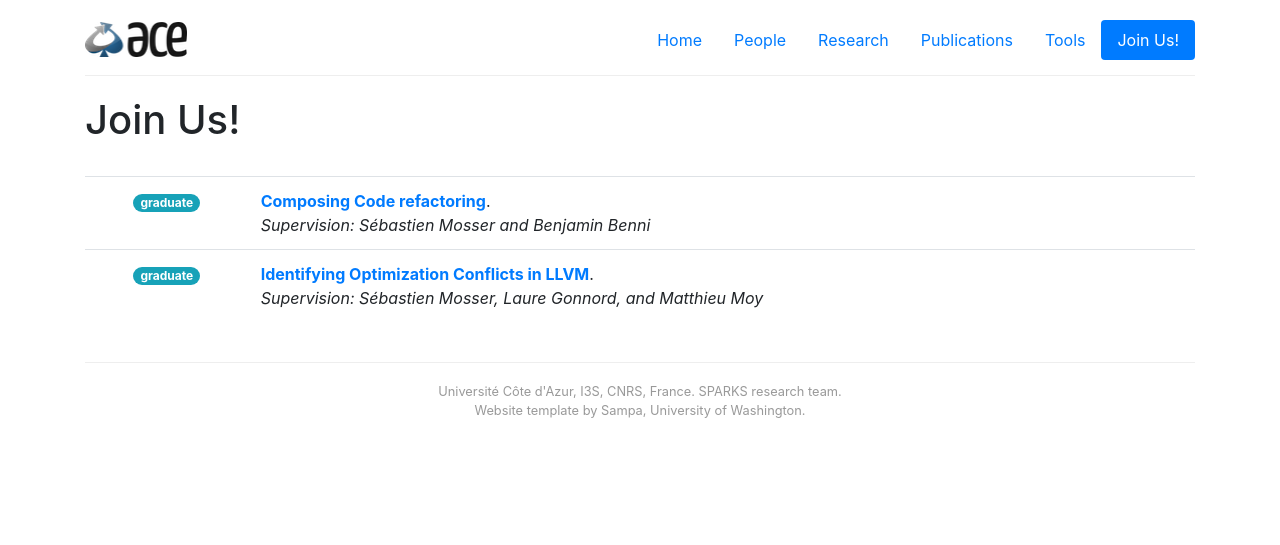
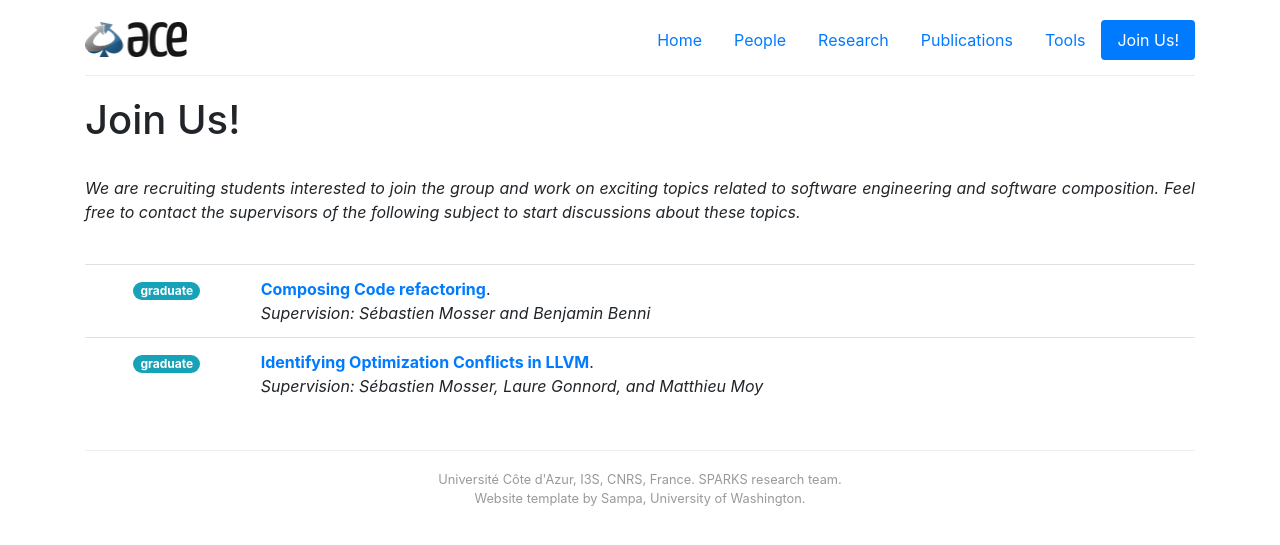
Before and after one commit to ace-design/ace-design.github.io, a Jekyll site: the page built from offers.html, in a window 1280 px wide. Shown: the top 545 px of the page. Built offline with Jekyll 4.4.1, drawn with Linux system fonts in a browser that asks for light colours; nearby versions of some CDN libraries.

Commit message:
update offer layout

```diff
--- a/_layouts/default.html
+++ b/_layouts/default.html
@@ -35,6 +35,9 @@
 
                         {% assign maybe-active = '' %}
                         {% if item.title == 'Research' and page.layout == 'project' %}
+                            {% assign maybe-active = 'active' %}
+                        {% endif %}
+                        {% if item.title == 'Join Us!' and page.layout == 'offer' %}
                             {% assign maybe-active = 'active' %}
                         {% endif %}
                         {% if itemshorturl == shorturl or is-research %}
--- a/offers.html
+++ b/offers.html
@@ -2,6 +2,12 @@
 layout: default
 title: Join Us!
 ---
+
+<br />
+
+<p style="text-align:justify; font-style: italic;">
+  We are recruiting students interested to join the group and work on exciting topics related to software engineering and software composition. Feel free to contact the supervisors of the following subject to start discussions about these topics.
+</p>
 
 <br />
 
```
